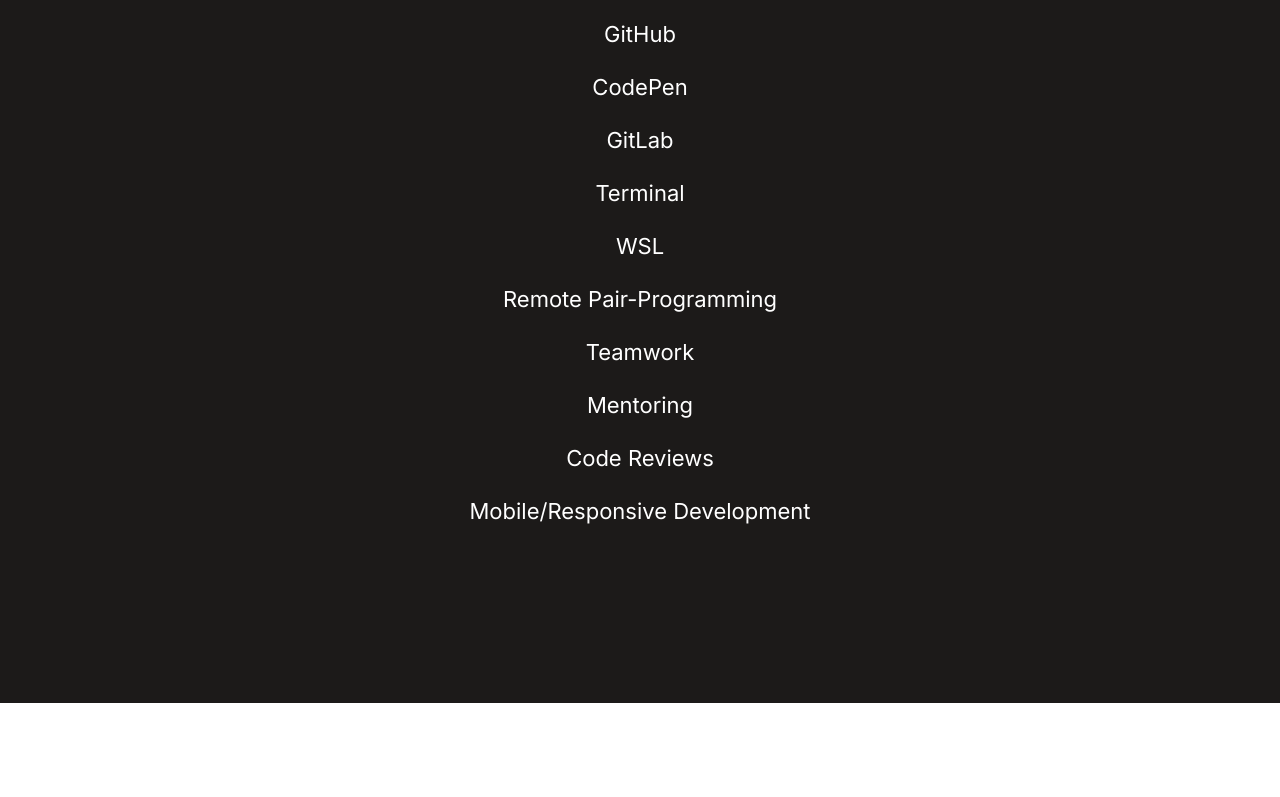
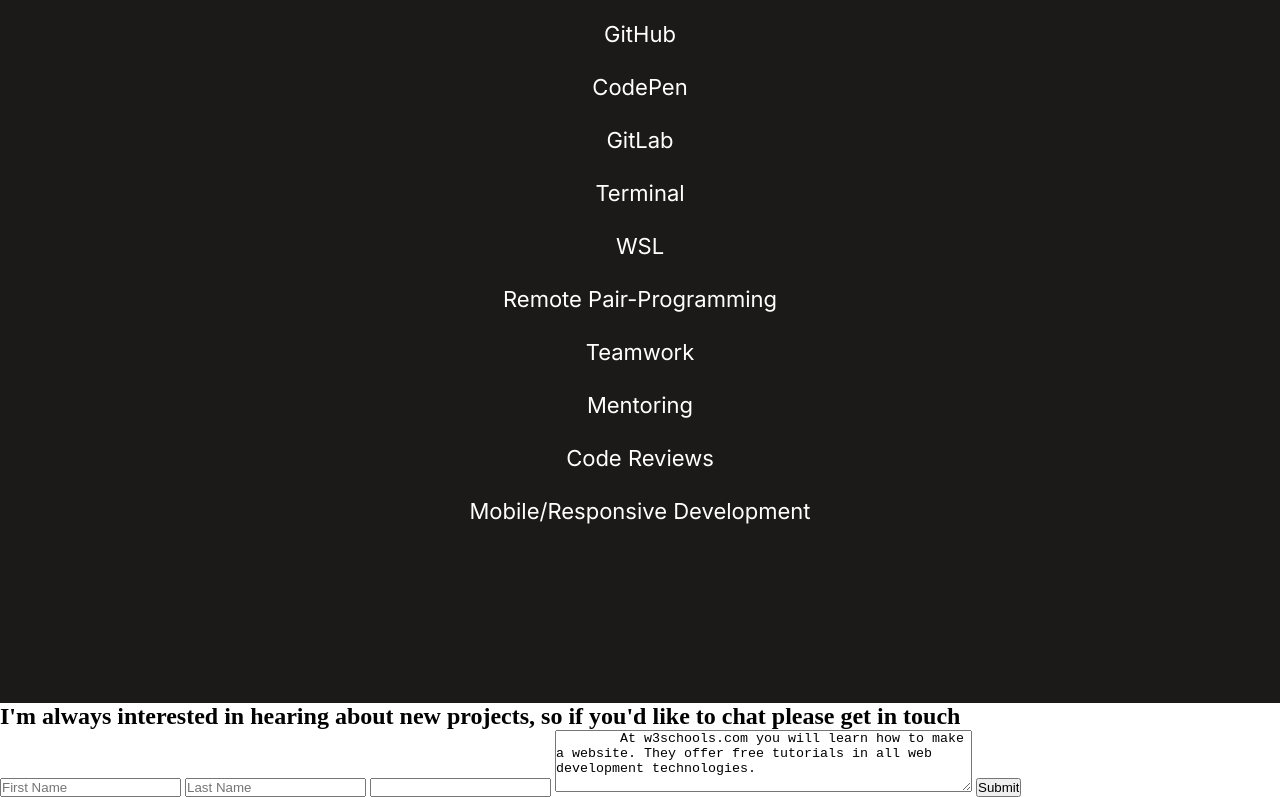
Before and after one commit to tahiry-dev/TSE-portfolio-trials, a plain HTML site: page index.html in a window 1280 px wide. Shown: the part 6004-6801 px from the top of the page. Before the commit the page ends 6707 px from the top, so only its background shows below. Drawn offline with Linux system fonts and the light colour scheme.

Commit message:
add html structure for the footer section

```diff
--- a/index.html
+++ b/index.html
@@ -216,7 +216,21 @@
     </div>
   </main>
   <footer>
-
+    <aside>
+      <h2>
+        I'm always interested in hearing about new projects,
+        so if you'd like to chat please get in touch
+      </h2>
+    </aside>
+    <form action="">
+      <input type="text" id="firstName" name="firstName" placeholder="First Name" maxlength="30" required>
+      <input type="text" id="lastName" name="lastName" placeholder="Last Name" maxlength="30" required>
+      <input type="email" id="email" name="email" required>
+      <textarea id="message" name="message" rows="4" cols="50" maxlength="500" required>
+        At w3schools.com you will learn how to make a website. They offer free tutorials in all web development technologies.
+      </textarea>
+      <input type="submit" value="Submit">
+    </form>
   </footer>
 
   <script src="https://kit.fontawesome.com/e966a3bd22.js" crossorigin="anonymous"></script>
```
